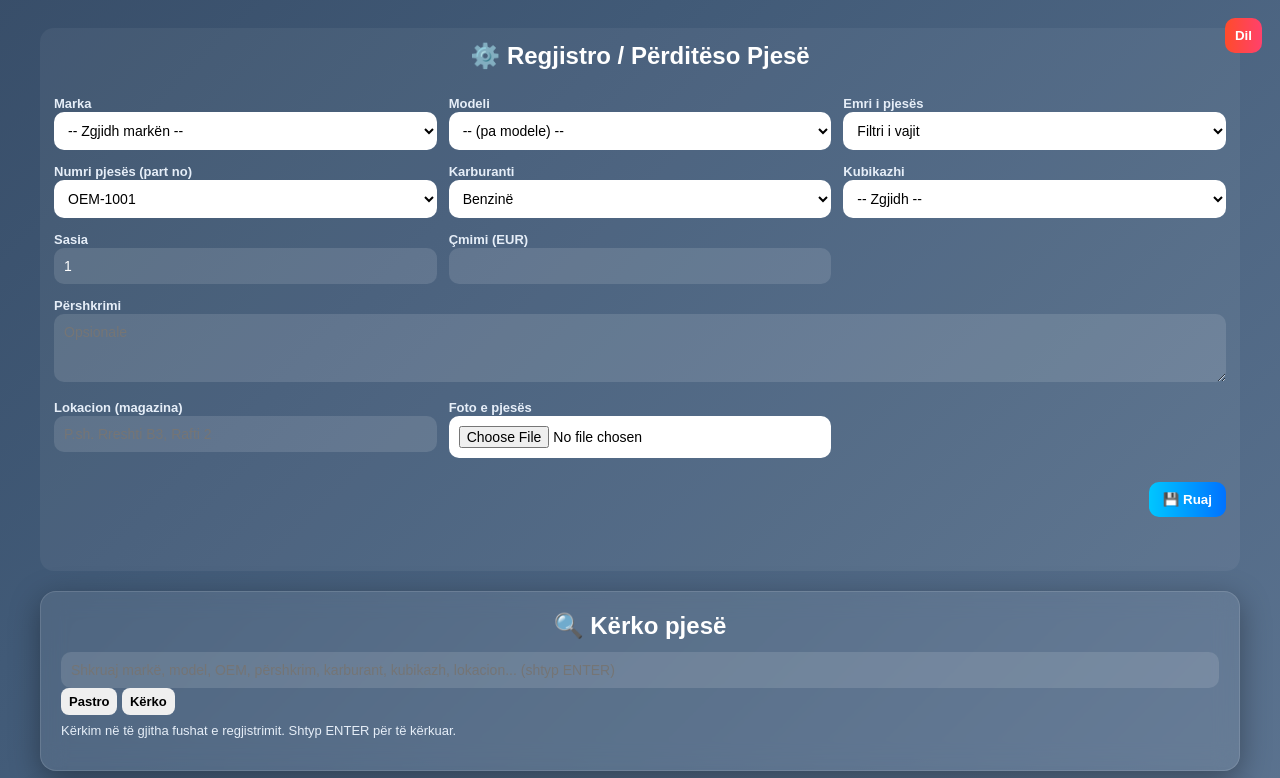
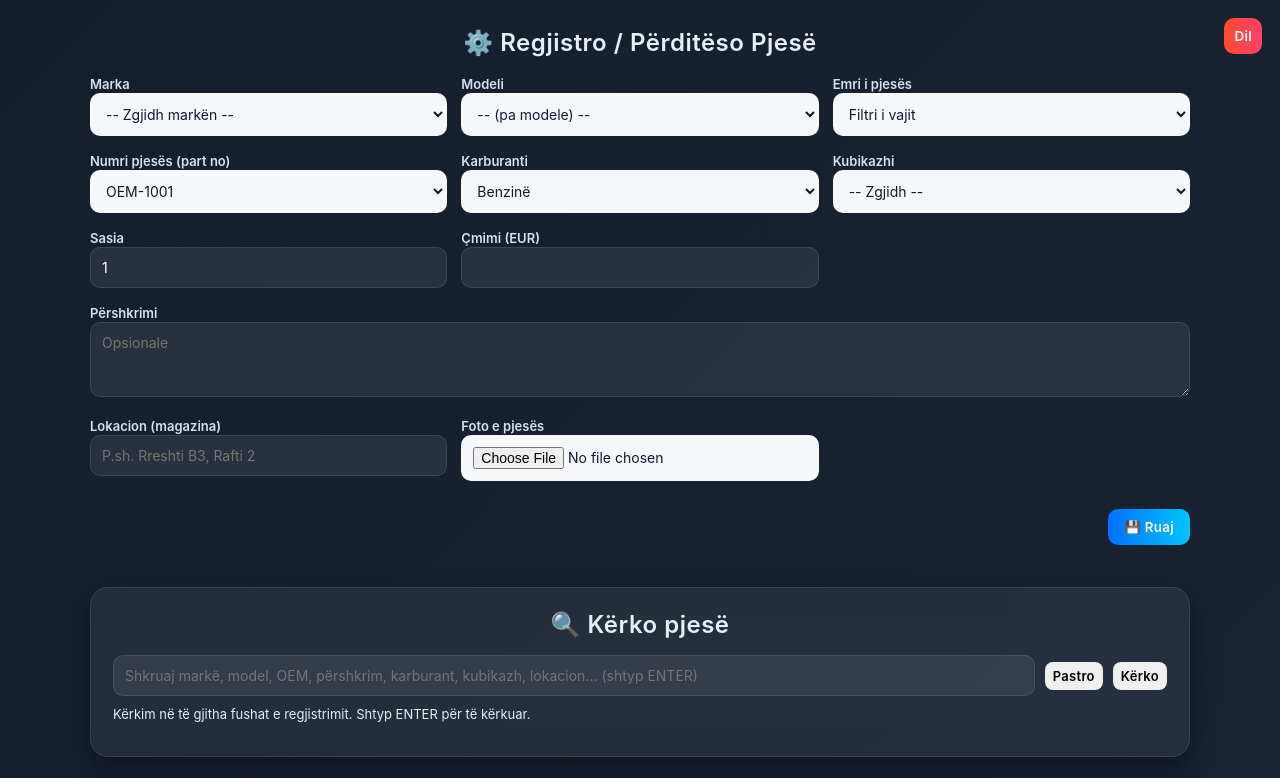
Before and after one commit to albnorshehu-hue/Servis32, a website: page dashboard.html in a window 1280 px wide. Shown: the top 778 px of the page. Drawn offline with Linux system fonts and the light colour scheme; sample sign-in values are in the browser's storage.

Commit message:
Update dashboard.html

```diff
--- a/dashboard.html
+++ b/dashboard.html
@@ -5,58 +5,212 @@
 <title>Auto Parts — Dashboard</title>
 <meta name="viewport" content="width=device-width,initial-scale=1"/>
 <style>
-*{box-sizing:border-box;font-family:'Poppins',sans-serif}
-body{
-  margin:0;min-height:100vh;display:flex;flex-direction:column;align-items:center;
-  background:linear-gradient(135deg,#0d1b2a,#1b263b,#415a77,#778da9);
-  background-size:400% 400%;animation:gradientMove 10s ease infinite;color:white;padding:28px;
-}
-@keyframes gradientMove{0%{background-position:0% 50%}50%{background-position:100% 50%}100%{background-position:0% 50%}}
-.container{width:100%;max-width:1200px;display:flex;flex-direction:column;gap:20px}
-.card{background:rgba(255,255,255,0.08);border:1px solid rgba(255,255,255,0.12);border-radius:16px;padding:20px;backdrop-filter:blur(12px);box-shadow:0 8px 30px rgba(0,0,0,0.35)}
-h2{margin:0 0 12px 0;text-align:center}
-.grid{display:grid;grid-template-columns:repeat(3,1fr);gap:12px}
-label{font-weight:600;font-size:13px;color:#e6eef8}
-select, input[type="file"], .searchInput { width:100%; padding:10px; border-radius:10px; border:none; outline:none; background:white; color:black; font-size:14px; }
-input[type="text"], input[type="number"], textarea { width:100%;padding:10px;border-radius:10px;border:none;background:rgba(255,255,255,0.12);color:white;outline:none;font-size:14px }
-textarea{resize:vertical}
-.full{grid-column:span 3}
-.actions{display:flex;gap:10px;justify-content:flex-end;margin-top:12px}
-button{padding:10px 14px;border-radius:10px;border:none;cursor:pointer;font-weight:600}
-.primary{background:linear-gradient(90deg,#00c6ff,#0072ff);color:white}
-.danger{background:linear-gradient(90deg,#ff4b2b,#ff416c);color:white}
-#logout{position:fixed;top:18px;right:18px;padding:10px;border-radius:10px;background:linear-gradient(90deg,#ff4b2b,#ff416c);border:none;color:white;cursor:pointer}
-table{width:100%;border-collapse:collapse;margin-top:12px;font-size:14px;background:transparent}
-th,td{padding:10px;border-bottom:1px solid rgba(255,255,255,0.06);text-align:left;vertical-align:middle}
-th{background:rgba(255,255,255,0.04);color:#e9f3ff}
-tr:hover{background:rgba(255,255,255,0.03)}
-.small{font-size:13px;padding:6px 8px;border-radius:8px}
-.muted{color:rgba(255,255,255,0.7)}
-.msg{min-height:20px;text-align:center;margin-top:8px}
-.thumb { width:50px; height:50px; object-fit:cover; border-radius:6px; border:1px solid rgba(0,0,0,0.2) }
-.searchInput { flex:1; padding:10px; border-radius:10px; border:none; background:white; color:black; font-size:15px }
-.highlight { background: rgba(255,235,59,0.9); color: #000; font-weight:700; padding:0 2px; border-radius:2px; }
-@media(max-width:1000px){.grid{grid-template-columns:repeat(2,1fr)}.full{grid-column:span 2}}
-@media(max-width:600px){.grid{grid-template-columns:1fr}.full{grid-column:span 1}}
-/* Combined side by side */
-<!-- .combinedCard{display:flex;gap:20px;flex-wrap:wrap} -->
-
-.combinedCard {
-  display:flex;
-  flex-direction:column; /* vendos nën njëra-tjetrën */
-  gap:20px;
+* {
+  box-sizing: border-box;
+  font-family: 'Inter', 'Poppins', sans-serif;
 }
 
-.section{flex:1;min-width:300px;background:rgba(255,255,255,0.05);border-radius:14px;padding:14px;display:flex;flex-direction:column;gap:12px}
+body {
+  margin: 0;
+  min-height: 100vh;
+  display: flex;
+  flex-direction: column;
+  align-items: center;
+  background: linear-gradient(135deg, #0e1420, #1c2636);
+  background-size: 400% 400%;
+  animation: gradientMove 15s ease infinite;
+  color: #f3f6fa;
+  padding: 28px;
+}
 
+@keyframes gradientMove {
+  0% { background-position: 0% 50%; }
+  50% { background-position: 100% 50%; }
+  100% { background-position: 0% 50%; }
+}
 
+.container {
+  width: 100%;
+  max-width: 1100px;
+}
 
+.card {
+  background: rgba(255, 255, 255, 0.06);
+  border: 1px solid rgba(255, 255, 255, 0.1);
+  border-radius: 18px;
+  padding: 22px;
+  margin-bottom: 22px;
+  backdrop-filter: blur(14px);
+  box-shadow: 0 8px 25px rgba(0, 0, 0, 0.4);
+  transition: transform 0.2s ease, box-shadow 0.2s ease;
+}
+.card:hover {
+  transform: translateY(-3px);
+  box-shadow: 0 10px 30px rgba(0, 0, 0, 0.45);
+}
 
+h2 {
+  margin: 0 0 16px 0;
+  text-align: center;
+  color: #e8eef6;
+  letter-spacing: 0.5px;
+  font-weight: 600;
+}
+
+.grid {
+  display: grid;
+  grid-template-columns: repeat(3, 1fr);
+  gap: 14px;
+}
+
+label {
+  font-weight: 600;
+  font-size: 13px;
+  color: #d7e2ef;
+}
+
+/* Inputs dhe Selects */
+select, input[type="file"], .searchInput {
+  width: 100%;
+  padding: 11px;
+  border-radius: 10px;
+  border: 1px solid rgba(255,255,255,0.1);
+  outline: none;
+  background: #f5f7fa;
+  color: #0f1a2c;
+  font-size: 14px;
+  transition: box-shadow 0.2s ease;
+}
+select:focus, input:focus {
+  box-shadow: 0 0 0 2px #0072ff55;
+}
+
+input[type="text"], input[type="number"], textarea {
+  width: 100%;
+  padding: 11px;
+  border-radius: 10px;
+  border: 1px solid rgba(255,255,255,0.1);
+  background: rgba(255,255,255,0.08);
+  color: white;
+  outline: none;
+  font-size: 14px;
+}
+textarea { resize: vertical; }
+
+.full { grid-column: span 3; }
+
+.actions {
+  display: flex;
+  gap: 10px;
+  justify-content: flex-end;
+  margin-top: 14px;
+}
+
+button {
+  padding: 10px 16px;
+  border-radius: 10px;
+  border: none;
+  cursor: pointer;
+  font-weight: 600;
+  letter-spacing: 0.3px;
+  transition: opacity 0.2s ease, transform 0.1s ease;
+}
+button:hover { opacity: 0.9; transform: translateY(-1px); }
+
+.primary {
+  background: linear-gradient(90deg, #0072ff, #00c6ff);
+  color: white;
+}
+.danger {
+  background: linear-gradient(90deg, #ff4b2b, #ff416c);
+  color: white;
+}
+
+#logout {
+  position: fixed;
+  top: 18px;
+  right: 18px;
+  padding: 10px;
+  border-radius: 10px;
+  background: linear-gradient(90deg, #ff4b2b, #ff416c);
+  border: none;
+  color: white;
+  cursor: pointer;
+  font-weight: 600;
+  transition: opacity 0.2s ease;
+}
+#logout:hover { opacity: 0.85; }
+
+table {
+  width: 100%;
+  border-collapse: collapse;
+  margin-top: 12px;
+  font-size: 14px;
+  background: transparent;
+}
+th, td {
+  padding: 10px;
+  border-bottom: 1px solid rgba(255,255,255,0.08);
+  text-align: left;
+  vertical-align: middle;
+}
+th {
+  background: rgba(255,255,255,0.05);
+  color: #d9e4f2;
+  font-weight: 600;
+  text-transform: uppercase;
+  letter-spacing: 0.3px;
+}
+tr:hover { background: rgba(255,255,255,0.03); }
+
+.small { font-size: 13px; padding: 6px 8px; border-radius: 8px; }
+.muted { color: rgba(255,255,255,0.7); }
+.msg { min-height: 20px; text-align: center; margin-top: 8px; }
+
+.thumb {
+  width: 50px;
+  height: 50px;
+  object-fit: cover;
+  border-radius: 6px;
+  border: 1px solid rgba(0,0,0,0.2);
+}
+
+.searchRow {
+  display: flex;
+  gap: 10px;
+  align-items: center;
+  margin-bottom: 10px;
+}
+
+.searchInput {
+  flex: 1;
+  padding: 10px;
+  border-radius: 10px;
+  border: none;
+  background: #f9fafb;
+  color: #0f1a2c;
+  font-size: 15px;
+}
+
+.highlight {
+  background: rgba(255, 235, 59, 0.9);
+  color: #000;
+  font-weight: 700;
+  padding: 0 2px;
+  border-radius: 3px;
+}
 
 /* Responsive */
-@media(max-width:1000px){.grid{grid-template-columns:repeat(2,1fr)}.full{grid-column:span 2}}
-@media(max-width:600px){.combinedCard{flex-direction:column}}
+@media (max-width: 1000px) {
+  .highlight { font-size: 14px; background: rgba(255,235,59,0.8); }
+}
+
+@media (max-width: 600px) {
+  .highlight { font-size: 12px; background: rgba(255,235,59,0.7); padding: 0 1px; }
+  .grid { grid-template-columns: 1fr; }
+}
 </style>
+
 </head>
 <body>
 <button id="logout">Dil</button>
```
